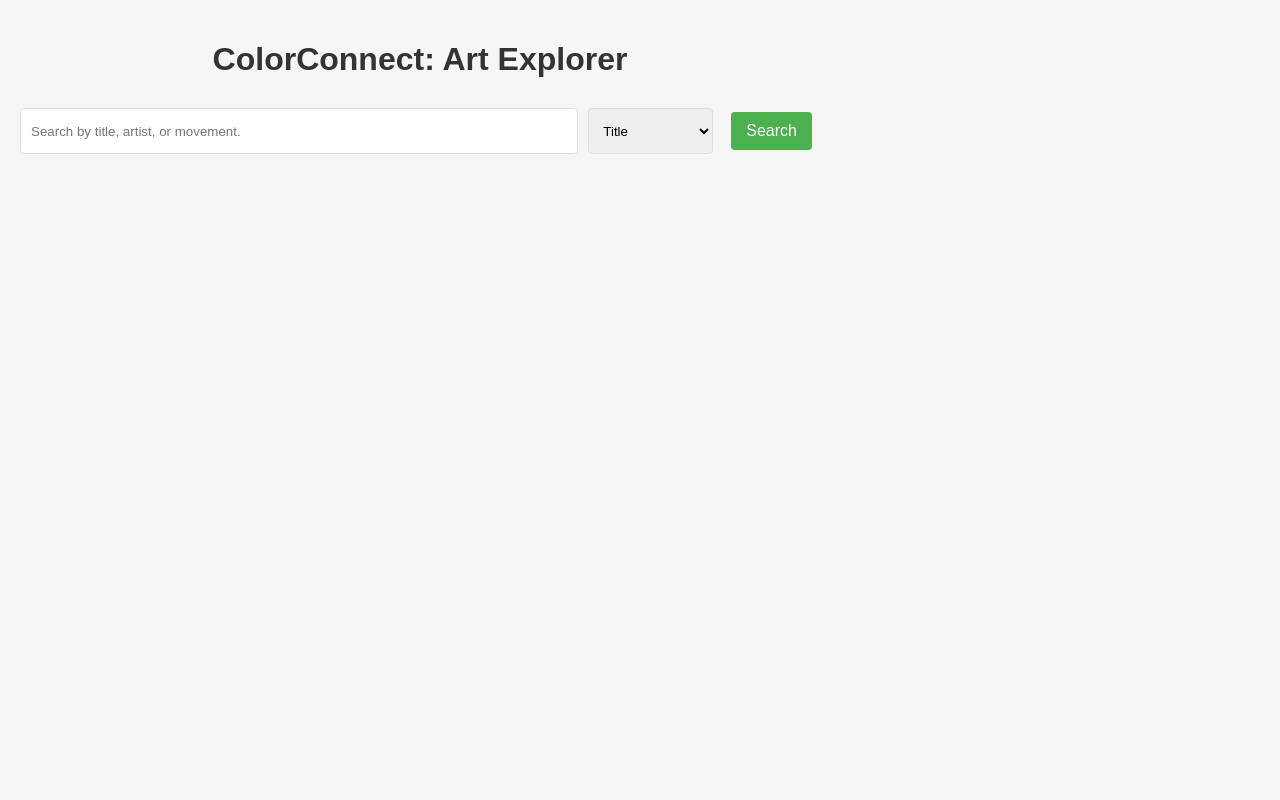
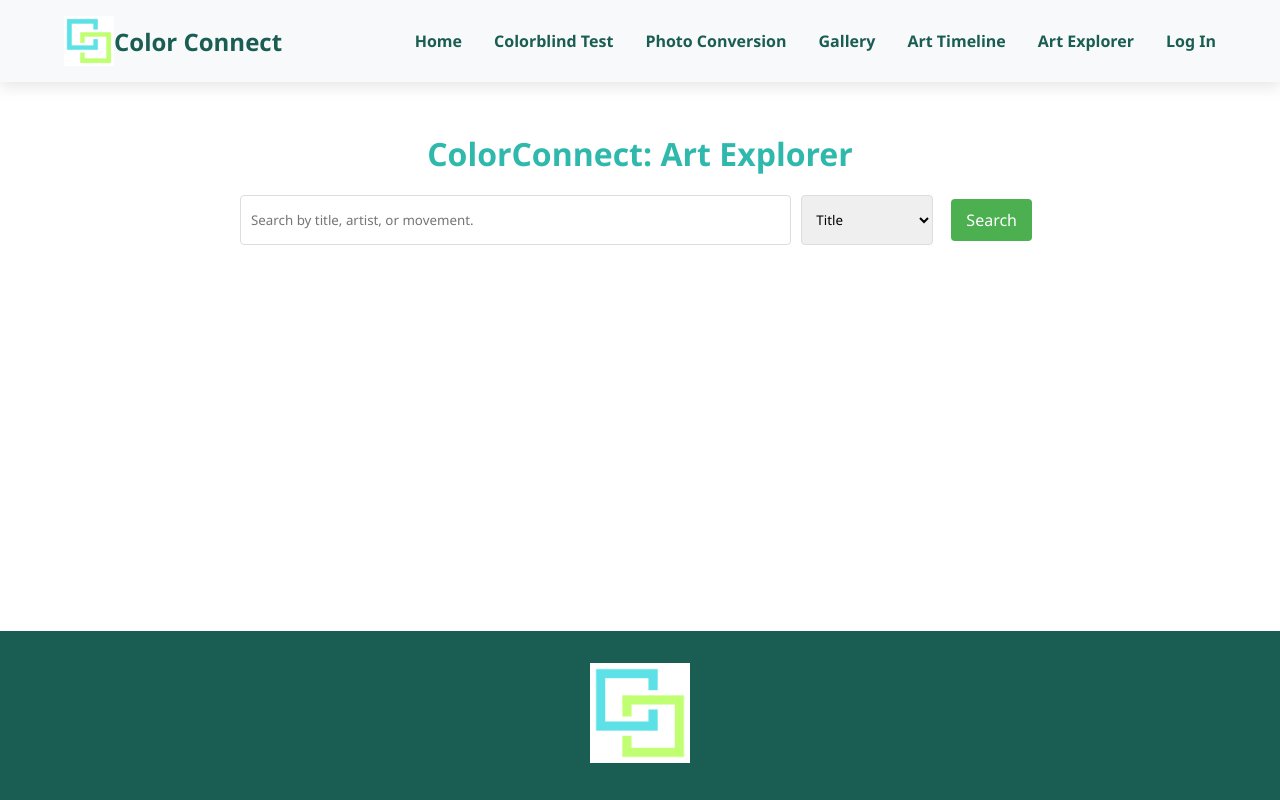
Before and after one commit to adrxnl/ColorConnect, a website: page ArtExplorer.html in a window 1280 px wide. Drawn offline with Linux system fonts and the light colour scheme.

Commit message:
making design consistent across all pages

```diff
--- a/ArtExplorer.css
+++ b/ArtExplorer.css
@@ -1,9 +1,8 @@
 /* Main layout */
 body {
-    font-family: Arial, sans-serif;
-    margin: 0;
-    padding: 20px;
-    background-color: #f5f5f5;
+    color: var(--text-color);
+    text-align: center;
+    background-color: white;
 }
 
 .search-container {
--- a/ArtExplorer.html
+++ b/ArtExplorer.html
@@ -4,11 +4,32 @@
   <meta charset="UTF-8" />
   <meta name="viewport" content="width=device-width, initial-scale=1.0"/>
   <title>ColorConnect: Art Explorer</title>
-  <link rel="stylesheet" href="style.css">
-  <link rel="stylesheet" href="artExplorer.css">
+  <link rel="stylesheet" href="conversionstyle.css">
+  <link rel="stylesheet" href="ArtExplorer.css">
 </head>
 <body>
-  <h1>ColorConnect: Art Explorer</h1>
+  <header>
+    <div class="container">
+        <nav>
+            <div class="logo-container">
+                <img src="CC logo.png" width="50" height="50" >
+                <div class="logo-text">Color Connect</div>
+            </div>
+            <ul class="nav-links">
+                <li><a href="index.html">Home</a></li>
+                <li><a href="test.html">Colorblind Test</a></li>
+                <li><a href="conversion.html">Photo Conversion</a></li>
+                <li><a href="gallery.html">Gallery</a></li>
+                <li><a href="ArtTimeline.html">Art Timeline</a></li>
+                <li><a href="ArtExplorer.html">Art Explorer</a></li>
+                <li><a href="LogIn.html">Log In</a></li>
+            </ul>
+        </nav>
+    </div>
+  </header>
+
+  <main>
+  <h1 class="section-title">ColorConnect: Art Explorer</h1>
 
   <div class="search-container">
     <form id="search-form">
@@ -95,6 +116,13 @@
       </div>
     </div>
   </div>
+  </main>
+
+  <footer>
+    <div class="container">
+        <img src="CC logo.png" width="100" height="100">
+    </div>
+  </footer>
 
   <script src="artExplorer.js"></script>
 </body>
--- a/conversionstyle.css
+++ b/conversionstyle.css
@@ -17,14 +17,17 @@
 }
 
 body {
-    line-height: 1.6;
     color: var(--text-color);
     text-align: center;
     background-color: white;
+    min-height: 100vh;
+    margin: 0;
+    display: grid;
+    grid-template-rows: auto 1fr auto;
 }
 
 main{
-    margin: 50px;
+    margin-bottom: 50px;
 }
 
 h1{
@@ -42,6 +45,7 @@ header {
     color: white;
     padding: 1rem 0;
     box-shadow: var(--shadow);
+    min-height: 50px;
 }
 
 nav {
@@ -52,7 +56,7 @@ nav {
 
 .section-title {
     text-align: center;
-    margin-bottom: 3rem;
+    margin-bottom: 0rem;
     font-size: 2rem;
     color: var(--accent-color);
 }
@@ -287,8 +291,9 @@ button:disabled {
 footer {
     background-color: var(--dark-bg);
     color: white;
-    padding: 3rem 0;
+    padding: 2rem 0;
     text-align: center;
+    min-height: 50px;
 }
 
 footer .logo-svg {
--- a/styletest.css
+++ b/styletest.css
@@ -81,6 +81,7 @@ nav {
     display: flex;
     align-items: center;
     background: linear-gradient(135deg, var(--primary-color) 0%, var(--accent-color) 100%);
+    background-image: linear-gradient(rgba(0, 0, 0, 0.5), rgba(0, 0, 0, 0.5)), url("CC logo.png");
     color: white;
     position: relative;
     overflow: hidden;
```
Also changed, not shown: conversion.html (+2 -1 lines), gallery.html (+6 -4 lines), index.html (+6 -3 lines), test.html (+6 -4 lines).
